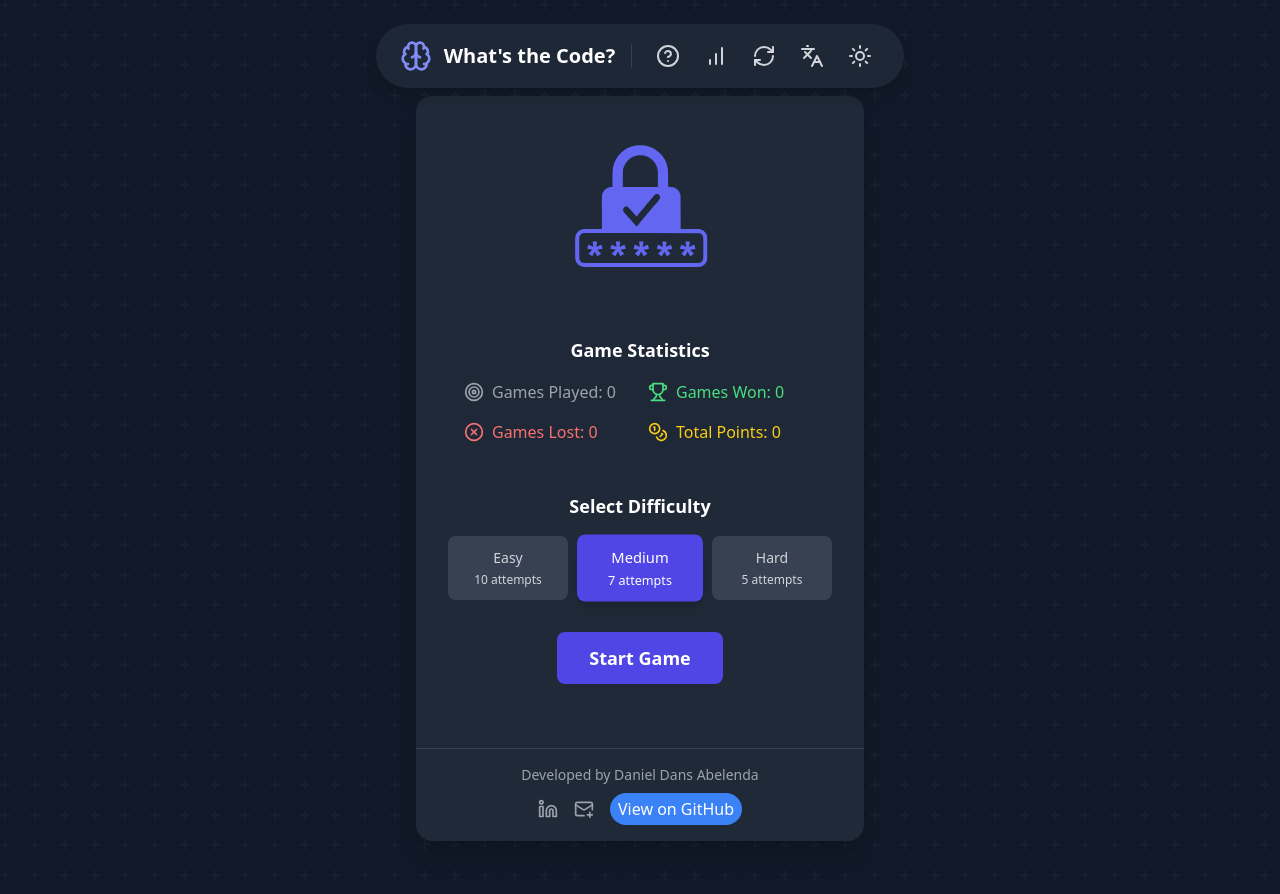
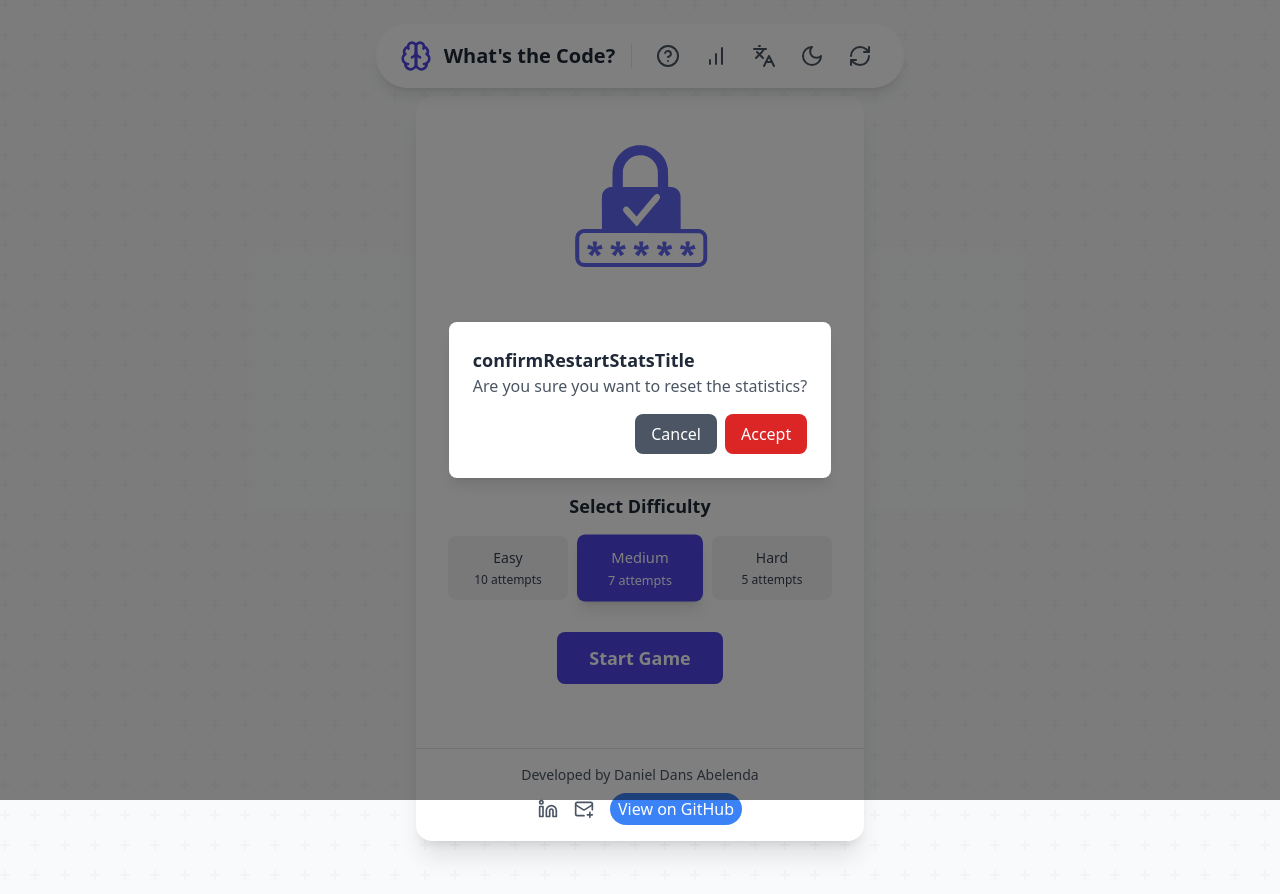
Before and after one commit to DDansAbelenda/whats-the-code-game, a React (Vite) app: page / in a window 1280 px wide. Both pictures are taken after a click on the button 860 px from the left and 56 px from the top of the page. Shown: the top 894 px of the page. Built offline with nearby package versions, Linux system fonts and the light colour scheme.

Commit message:
Add confirmation dialog to reset statistics and update translations

```diff
--- a/package.json
+++ b/package.json
@@ -18,6 +18,7 @@
     "react": "^18.3.1",
     "react-dom": "^18.3.1",
     "react-i18next": "^14.0.5",
+    "sonner": "^1.7.0",
     "uuid": "^11.0.3"
   },
   "devDependencies": {
--- /dev/null
+++ b/src/components/ConfirmDialog.tsx
@@ -0,0 +1,39 @@
+import React from 'react';
+import { useTranslation } from 'react-i18next';
+
+interface ConfirmDialogProps {
+    isOpen: boolean;
+    onClose: () => void;
+    onConfirm: () => void;
+}
+
+const ConfirmDialog: React.FC<ConfirmDialogProps> = ({ isOpen, onClose, onConfirm }) => {
+    if (!isOpen) return null;
+    const { t } = useTranslation();
+
+
+    return (
+        <div className="fixed inset-0 z-50 flex items-center justify-center bg-black bg-opacity-50">
+            <div className="bg-white dark:bg-gray-800 p-6 rounded-lg shadow-lg w-4/5 lg:w-auto">
+                <h2 className="text-lg font-semibold text-gray-800 dark:text-white">{'confirmRestartStatsTitle'}</h2>
+                <p className="text-gray-600 dark:text-gray-400">{t('confirmRestartStatsMessage')}</p>
+                <div className="mt-4 flex justify-end space-x-2">
+                    <button
+                        onClick={onClose}
+                        className="px-4 py-2 bg-gray-600 text-white rounded-lg hover:bg-gray-700"
+                    >
+                        {t('cancelRestartStats')}
+                    </button>
+                    <button
+                        onClick={onConfirm}
+                        className="px-4 py-2 bg-red-600 text-white rounded-lg hover:bg-red-700"
+                    >
+                        {t('confirmRestartStats')}
+                    </button>
+                </div>
+            </div>
+        </div>
+    );
+};
+
+export default ConfirmDialog;
--- a/src/components/Header/Header.tsx
+++ b/src/components/Header/Header.tsx
@@ -7,6 +7,8 @@
 import InstructionsDrawer from '../Instructions/InstructionsDrawer';
 import { GameStats } from '../../types/game';
 import Tooltip from '../Tooltip';
+import { toast } from 'sonner';
+import ConfirmDialog from '../ConfirmDialog';
 
 interface HeaderProps {
   isDark: boolean;
@@ -29,6 +31,14 @@
     window.addEventListener('resize', handleResize);
     return () => window.removeEventListener('resize', handleResize);
   }, []);
+
+  const [isConfirmDialogOpen, setIsConfirmDialogOpen] = useState(false);
+
+  const handleConfirmRestart = () => {
+    onRestart();
+    setIsConfirmDialogOpen(false);
+    toast.success(t('successRestartStatsMessage'));
+  };
 
   return (
     <>
@@ -68,16 +78,16 @@
                   <BarChart className="w-6 h-6 text-gray-600 dark:text-gray-300" />
                 </button>
               </Tooltip>
+              <LanguageSelector />
+              <ThemeToggle isDark={isDark} onToggle={onToggleTheme} />
               <Tooltip content={t('restartGame')}>
                 <button
-                  onClick={onRestart}
+                  onClick={() => setIsConfirmDialogOpen(true)}
                   className="p-2 rounded-full hover:bg-gray-100 dark:hover:bg-gray-700 transition-colors"
                 >
                   <RefreshCw className="w-6 h-6 text-gray-600 dark:text-gray-300" />
                 </button>
               </Tooltip>
-              <LanguageSelector />
-              <ThemeToggle isDark={isDark} onToggle={onToggleTheme} />
             </div>
           </div>
         </div>
@@ -92,6 +102,11 @@
         isOpen={isInstructionsOpen}
         onClose={() => setIsInstructionsOpen(false)}
       />
+      <ConfirmDialog
+        isOpen={isConfirmDialogOpen}
+        onClose={() => setIsConfirmDialogOpen(false)}
+        onConfirm={handleConfirmRestart}
+      />
     </>
   );
 };
--- a/src/i18n/en.ts
+++ b/src/i18n/en.ts
@@ -21,7 +21,7 @@
   gamesLost: "Games Lost",
   totalPoints: "Total Points",
   viewStats: "View Statistics",
-  restartGame:"Restart Stats",
+  restartGame: "Restart Stats",
   returnToHome: 'Return to Home',
   viewInstructions: "View Instructions",
   recentGames: "Game History",
@@ -37,8 +37,8 @@
   howToPlay: "How to Play?",
   objective: "Objective",
   objectiveDescription: "Discover the 3-digit secret code!",
-  instructionsTitle:"Instructions",
-  instructionsText:"The goal of the game is to uncover a code made up of unique digits (no repetitions) ranging from 0 to 9.\n\nBefore starting, you can select a difficulty level, which determines the number of attempts available and the points gained or lost depending on the outcome.\n\nDuring the game, input a number and click 'Submit Guess'.\n- If the number matches the hidden code, you win, earn points based on the level, and can choose to play again or return to the main menu.\n- If it doesn’t match, the attempt is recorded in the 'Previous Guesses' section, where you’ll receive hints about the secret code based on your input, and your remaining attempts decrease. If you run out of attempts without guessing the code, you lose the game and points are deducted according to the level.\n\nGame statistics are available in the top bar (bars icon).\n\nIf you enter a number with repeated digits, each digit will be evaluated individually as unique. For example:\n- If the secret code is 102 and you enter 111, you’ll receive this feedback:\n  • 1 digit is correct and in the correct position.\n  • 2 digits are correct but in the wrong positions.\n\nNote: Repeating numbers is a valid strategy, but consider how it affects the hints. Good luck!",
+  instructionsTitle: "Instructions",
+  instructionsText: "The goal of the game is to uncover a code made up of unique digits (no repetitions) ranging from 0 to 9.\n\nBefore starting, you can select a difficulty level, which determines the number of attempts available and the points gained or lost depending on the outcome.\n\nDuring the game, input a number and click 'Submit Guess'.\n- If the number matches the hidden code, you win, earn points based on the level, and can choose to play again or return to the main menu.\n- If it doesn’t match, the attempt is recorded in the 'Previous Guesses' section, where you’ll receive hints about the secret code based on your input, and your remaining attempts decrease. If you run out of attempts without guessing the code, you lose the game and points are deducted according to the level.\n\nGame statistics are available in the top bar (bars icon).\n\nIf you enter a number with repeated digits, each digit will be evaluated individually as unique. For example:\n- If the secret code is 102 and you enter 111, you’ll receive this feedback:\n  • 1 digit is correct and in the correct position.\n  • 2 digits are correct but in the wrong positions.\n\nNote: Repeating numbers is a valid strategy, but consider how it affects the hints. Good luck!",
   hints: "Understanding Hints",
   correctPositionHint: "Green numbers indicate correct digits in the right position.",
   wrongPositionHint: "Yellow numbers indicate correct digits in the wrong position.",
@@ -49,5 +49,10 @@
   scoringHard: "Hard: +20 points for winning, -15 points for losing",
   cancel: "Cancel",
   returnHome: "Return to Home",
-  viewOnGitHub: "View on GitHub"
+  viewOnGitHub: "View on GitHub",
+  successRestartStatsMessage: "Statistics successfully reset",
+  confirmRestartStatsTitle: "Confirm Reset",
+  confirmRestartStatsMessage: "Are you sure you want to reset the statistics?",
+  confirmRestartStats: "Accept",
+  cancelRestartStats: "Cancel",
 };
--- a/src/i18n/es.ts
+++ b/src/i18n/es.ts
@@ -49,5 +49,10 @@
   scoringHard: "Difícil: +20 puntos por ganar, -15 puntos por perder",
   cancel: "Cancelar",
   returnHome: "Volver al Inicio",
-  viewOnGitHub: "Ver en GitHub"
+  viewOnGitHub: "Ver en GitHub",
+  successRestartStatsMessage: "Estadísticas reiniciadas con éxito",
+  confirmRestartStatsTitle: "Confirmar Reinicio",
+  confirmRestartStatsMessage: "¿Estás seguro de que deseas reiniciar las estadísticas?",
+  confirmRestartStats: "Confirmar",
+  cancelRestartStats: "Cancelar",
 };
```
Also changed, not shown: 1 other file (tests, documents, lock files or other folders).
